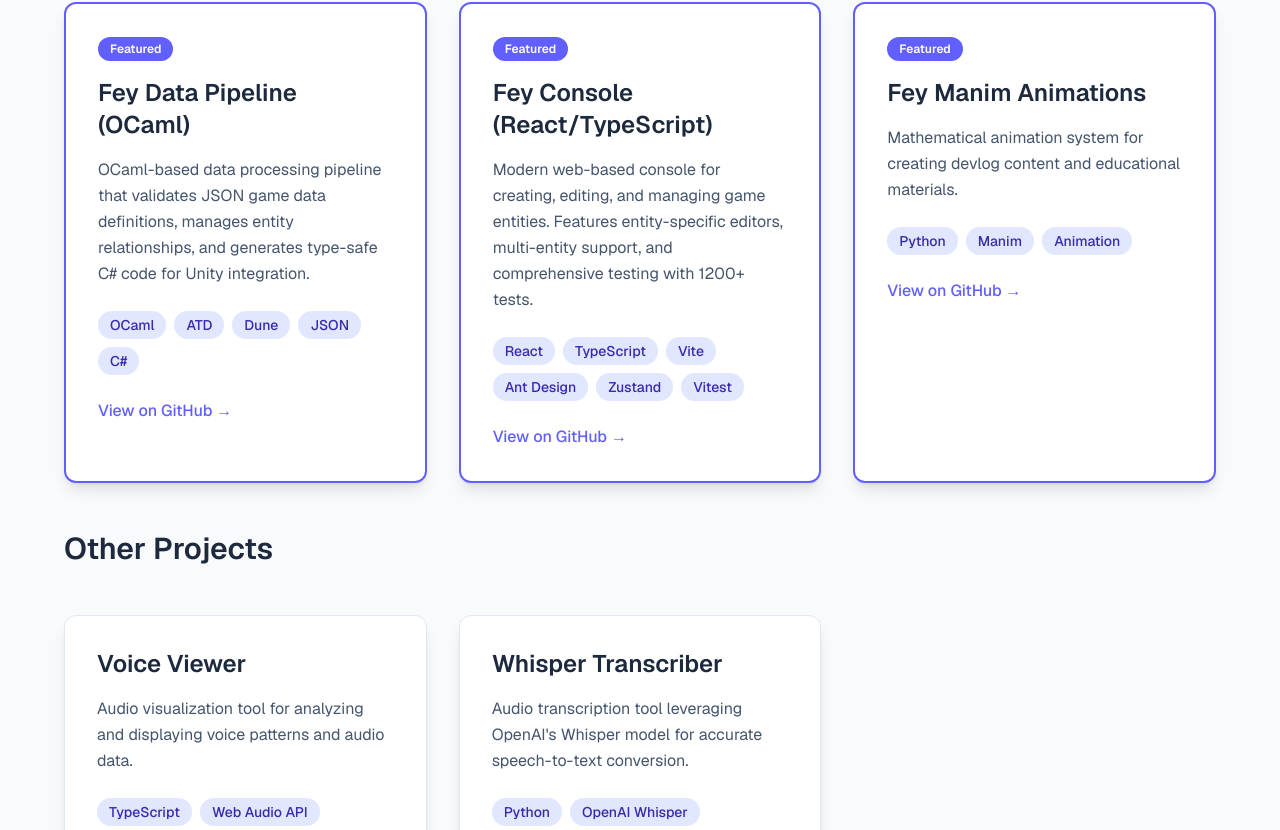
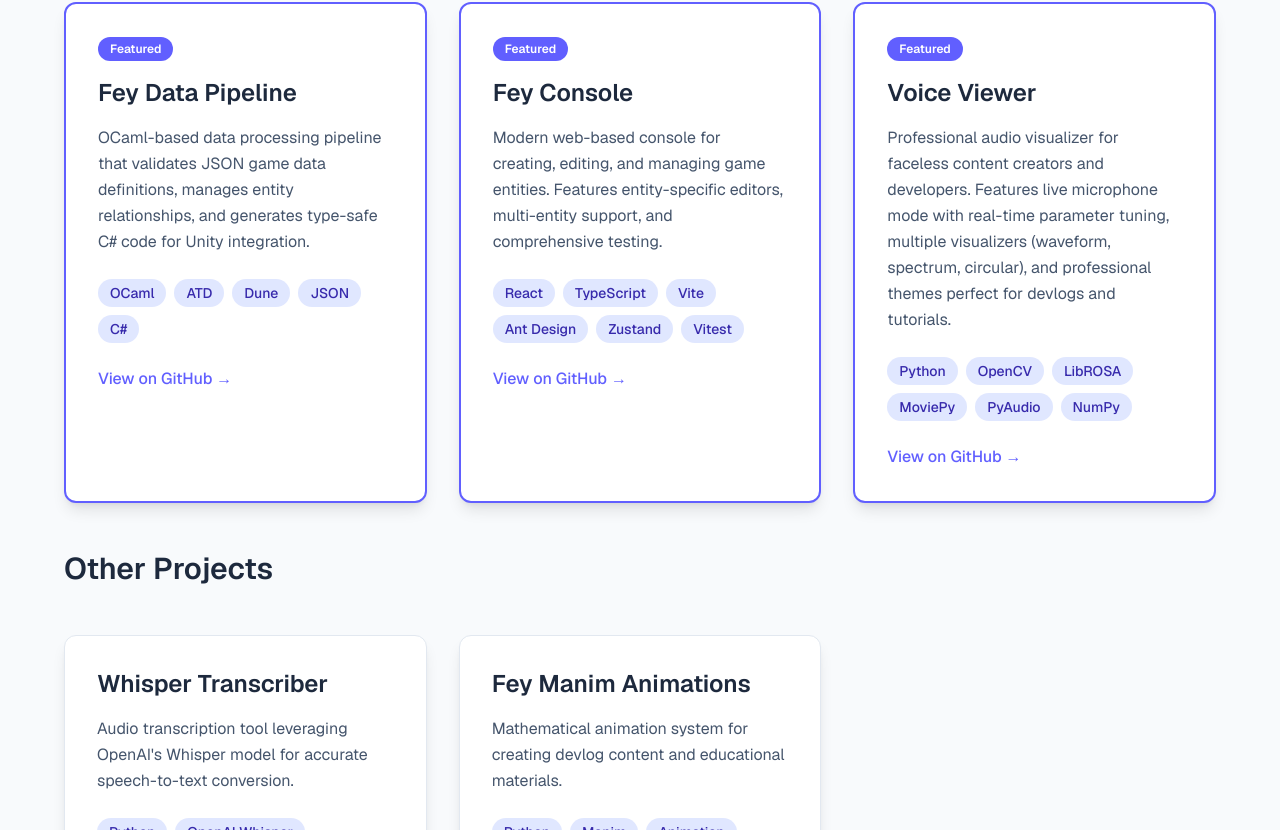
Before and after one commit to octoio/octoio.dev, a Next.js app: page /projects in a window 1280 px wide. Shown: the part 410-1240 px from the top of the page. Built offline with nearby package versions, Linux system fonts and the light colour scheme.

Commit message:
Adjust webpage content

```diff
--- a/public/search-index.json
+++ b/public/search-index.json
@@ -1,7 +1,7 @@
 [
   {
     "type": "project",
-    "title": "Fey Data Pipeline (OCaml)",
+    "title": "Fey Data Pipeline",
     "description": "OCaml-based data processing pipeline that validates JSON game data definitions, manages entity relationships, and generates type-safe C# code for Unity integration.",
     "url": "/projects#1",
     "tags": [
@@ -14,7 +14,7 @@
     "featured": true,
     "data": {
       "id": "1",
-      "title": "Fey Data Pipeline (OCaml)",
+      "title": "Fey Data Pipeline",
       "description": "OCaml-based data processing pipeline that validates JSON game data definitions, manages entity relationships, and generates type-safe C# code for Unity integration.",
       "technologies": [
         "OCaml",
@@ -30,8 +30,8 @@
   },
   {
     "type": "project",
-    "title": "Fey Console (React/TypeScript)",
-    "description": "Modern web-based console for creating, editing, and managing game entities. Features entity-specific editors, multi-entity support, and comprehensive testing with 1200+ tests.",
+    "title": "Fey Console",
+    "description": "Modern web-based console for creating, editing, and managing game entities. Features entity-specific editors, multi-entity support, and comprehensive testing.",
     "url": "/projects#2",
     "tags": [
       "React",
@@ -44,8 +44,8 @@
     "featured": true,
     "data": {
       "id": "2",
-      "title": "Fey Console (React/TypeScript)",
-      "description": "Modern web-based console for creating, editing, and managing game entities. Features entity-specific editors, multi-entity support, and comprehensive testing with 1200+ tests.",
+      "title": "Fey Console",
+      "description": "Modern web-based console for creating, editing, and managing game entities. Features entity-specific editors, multi-entity support, and comprehensive testing.",
       "technologies": [
         "React",
         "TypeScript",
@@ -62,26 +62,32 @@
   {
     "type": "project",
     "title": "Voice Viewer",
-    "description": "Audio visualization tool for analyzing and displaying voice patterns and audio data.",
+    "description": "Professional audio visualizer for faceless content creators and developers. Features live microphone mode with real-time parameter tuning, multiple visualizers (waveform, spectrum, circular), and professional themes perfect for devlogs and tutorials.",
     "url": "/projects#3",
     "tags": [
-      "TypeScript",
-      "Web Audio API",
-      "Canvas"
+      "Python",
+      "OpenCV",
+      "LibROSA",
+      "MoviePy",
+      "PyAudio",
+      "NumPy"
     ],
-    "featured": false,
+    "featured": true,
     "data": {
       "id": "3",
       "title": "Voice Viewer",
-      "description": "Audio visualization tool for analyzing and displaying voice patterns and audio data.",
+      "description": "Professional audio visualizer for faceless content creators and developers. Features live microphone mode with real-time parameter tuning, multiple visualizers (waveform, spectrum, circular), and professional themes perfect for devlogs and tutorials.",
       "technologies": [
-        "TypeScript",
-        "Web Audio API",
-        "Canvas"
+        "Python",
+        "OpenCV",
+        "LibROSA",
+        "MoviePy",
+        "PyAudio",
+        "NumPy"
       ],
       "url": "https://github.com/octoio/voice-viewer",
       "displayUrl": "View on GitHub",
-      "featured": false
+      "featured": true
     }
   },
   {
@@ -119,7 +125,7 @@
       "Manim",
       "Animation"
     ],
-    "featured": true,
+    "featured": false,
     "data": {
       "id": "5",
       "title": "Fey Manim Animations",
@@ -131,7 +137,7 @@
       ],
       "url": "https://github.com/octoio/fey-manim",
       "displayUrl": "View on GitHub",
-      "featured": true
+      "featured": false
     }
   },
   {
--- a/src/components/About.tsx
+++ b/src/components/About.tsx
@@ -39,9 +39,9 @@
         <div className="text-center mb-16">
           <h2 className="text-4xl font-bold text-slate-900 mb-4">About Me</h2>
           <p className="text-xl text-slate-600 max-w-3xl mx-auto leading-relaxed">
-            I&apos;m Octoio - a versatile developer who discovered the magic of programming in 2016 and never looked back.
-            My passion lies in building experiences that bring joy to people, from pandemic-era connection games
-            to ambitious multiplayer adventures. Coding is both my profession and my playground.
+            I&apos;m Octoio - I discovered programming in 2016 and haven&apos;t looked back since.
+            I love building experiences that bring joy to people, from pandemic-era connection games
+            to the multiplayer game I&apos;m working on now. Coding is both my profession and my playground.
           </p>
         </div>
 
--- a/src/components/hero/ScrollIndicator.tsx
+++ b/src/components/hero/ScrollIndicator.tsx
@@ -1,26 +1,26 @@
+"use client";
+
 interface ScrollIndicatorProps {
   text?: string;
 }
 
-export default function ScrollIndicator({ text = "Scroll to explore" }: ScrollIndicatorProps) {
+export default function ScrollIndicator({
+  text = "Scroll to explore",
+}: ScrollIndicatorProps) {
   const scrollToNextSection = () => {
-    // Find the next section after hero (which should be LatestVideo section)
-    const heroSection = document.querySelector('section');
-    if (heroSection) {
-      const nextSection = heroSection.nextElementSibling as HTMLElement;
-      if (nextSection) {
-        nextSection.scrollIntoView({
-          behavior: 'smooth',
-          block: 'start'
-        });
-      }
+    const postsSection = document.querySelector("#posts");
+    if (postsSection) {
+      postsSection.scrollIntoView({
+        behavior: "smooth",
+        block: "start",
+      });
     }
   };
 
   return (
     <button
       onClick={scrollToNextSection}
-      className="absolute bottom-8 left-1/2 transform -translate-x-1/2 animate-bounce cursor-pointer group transition-colors duration-300 hover:text-white bg-transparent border-none"
+      className="absolute bottom-8 left-1/2 transform -translate-x-1/2 animate-bounce cursor-pointer group transition-colors duration-300 hover:text-white bg-transparent border-none z-50"
       aria-label="Scroll to next section"
     >
       <div className="flex flex-col items-center text-white/70 group-hover:text-white/90">
--- a/src/data/projects.ts
+++ b/src/data/projects.ts
@@ -3,7 +3,7 @@
 export const projects: Project[] = [
   {
     id: "1",
-    title: "Fey Data Pipeline (OCaml)",
+    title: "Fey Data Pipeline",
     description:
       "OCaml-based data processing pipeline that validates JSON game data definitions, manages entity relationships, and generates type-safe C# code for Unity integration.",
     technologies: ["OCaml", "ATD", "Dune", "JSON", "C#"],
@@ -13,10 +13,17 @@
   },
   {
     id: "2",
-    title: "Fey Console (React/TypeScript)",
+    title: "Fey Console",
     description:
-      "Modern web-based console for creating, editing, and managing game entities. Features entity-specific editors, multi-entity support, and comprehensive testing with 1200+ tests.",
-    technologies: ["React", "TypeScript", "Vite", "Ant Design", "Zustand", "Vitest"],
+      "Modern web-based console for creating, editing, and managing game entities. Features entity-specific editors, multi-entity support, and comprehensive testing.",
+    technologies: [
+      "React",
+      "TypeScript",
+      "Vite",
+      "Ant Design",
+      "Zustand",
+      "Vitest",
+    ],
     url: "https://github.com/octoio/fey-console",
     displayUrl: "View on GitHub",
     featured: true,
@@ -25,11 +32,18 @@
     id: "3",
     title: "Voice Viewer",
     description:
-      "Audio visualization tool for analyzing and displaying voice patterns and audio data.",
-    technologies: ["TypeScript", "Web Audio API", "Canvas"],
+      "Professional audio visualizer for faceless content creators and developers. Features live microphone mode with real-time parameter tuning, multiple visualizers (waveform, spectrum, circular), and professional themes perfect for devlogs and tutorials.",
+    technologies: [
+      "Python",
+      "OpenCV",
+      "LibROSA",
+      "MoviePy",
+      "PyAudio",
+      "NumPy",
+    ],
     url: "https://github.com/octoio/voice-viewer",
     displayUrl: "View on GitHub",
-    featured: false,
+    featured: true,
   },
   {
     id: "4",
@@ -49,6 +63,6 @@
     technologies: ["Python", "Manim", "Animation"],
     url: "https://github.com/octoio/fey-manim",
     displayUrl: "View on GitHub",
-    featured: true,
+    featured: false,
   },
 ];
```
